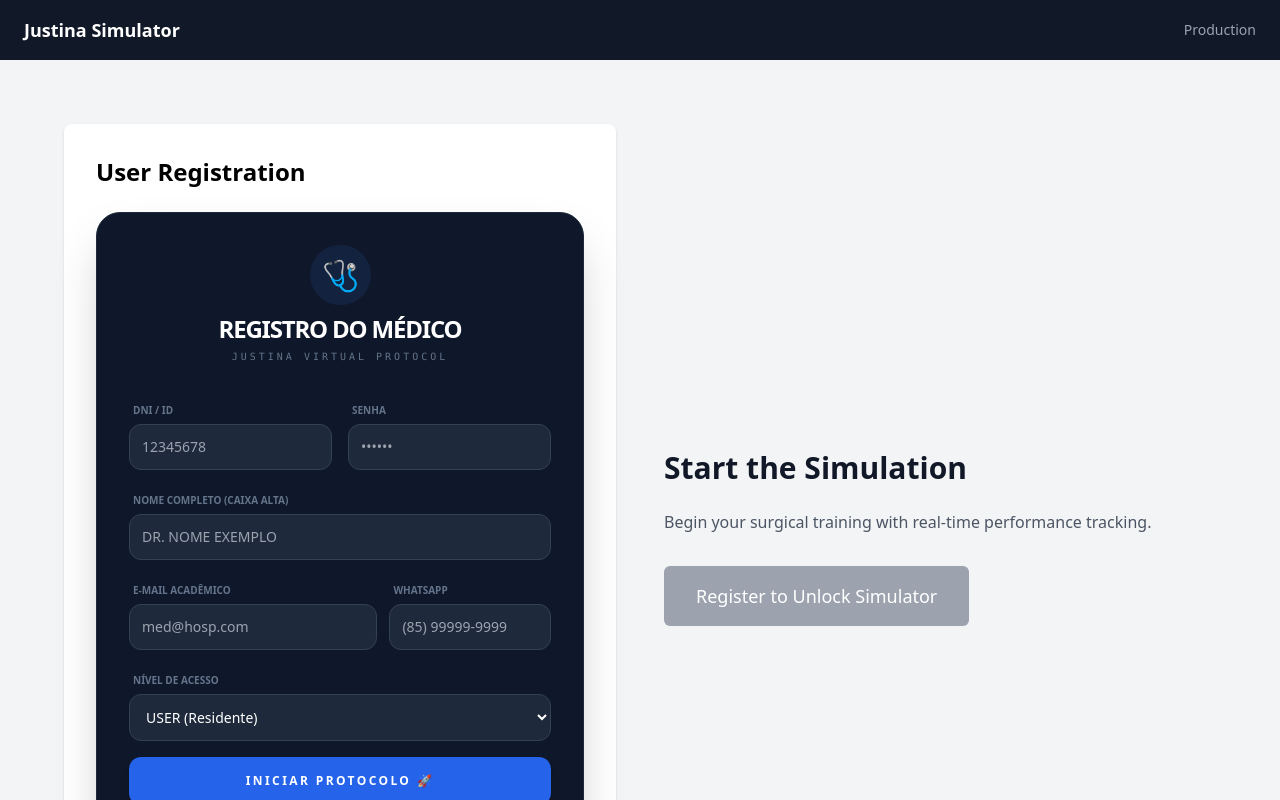
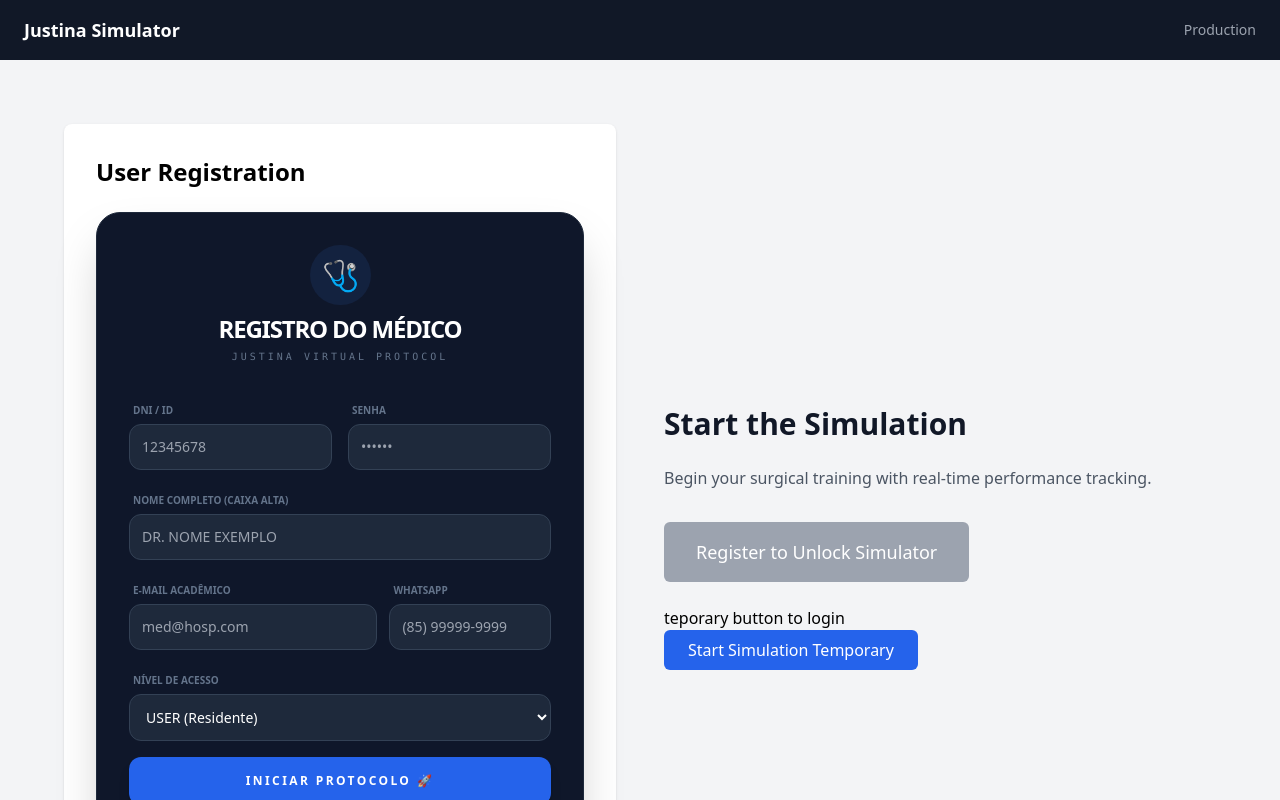
Before and after one commit to No-Country-simulation/S02-26-E25-JustinaVirtual, a React (Vite) app in the folder frontend/: page / in a window 1280 px wide. Shown: the top 800 px of the page. Built offline with nearby package versions, Linux system fonts and the light colour scheme.

Commit message:
Sergio PR fix

```diff
--- a/frontend/src/App.jsx
+++ b/frontend/src/App.jsx
@@ -1,5 +1,6 @@
 import { BrowserRouter, Routes, Route, Navigate } from "react-router-dom";
 import { TrainingSessionProvider } from "./contexts/TrainingSessionContext";
+import PrivateRoute from "./components/PrivateRoute";
 
 // Importações das Páginas
 import Home from "./pages/Home";
@@ -11,22 +12,24 @@ import Library from "./pages/Library";
 
 export default function App() {
   return (
+     <BrowserRouter>
         <TrainingSessionProvider>
-      <BrowserRouter>
            <Routes>
               {/* Fluxo Principal */}
               <Route path="/" element={<Home />} />
               <Route path="/login" element={<Login />} />
+                 <Route path="/library" element={<Library />} />
+              {/* Rota de Segurança */}
+              <Route element={<PrivateRoute />}>
                  <Route path="/dashboard" element={<Dashboard />} />
                  <Route path="/training" element={<TrainingSessionPage />} />
                  <Route path="/simulator" element={<Simulator />} />
-          <Route path="/library" element={<Library />} />
 
-          {/* Rota de Segurança */}
                  {/* Se o médico se perder, ele volta para a Home */}
                  <Route path="*" element={<Navigate to="/" replace />} />
+              </Route>
            </Routes>
+        </TrainingSessionProvider>
      </BrowserRouter>
-    </TrainingSessionProvider>
   );
 }
--- a/frontend/src/components/MainSection.jsx
+++ b/frontend/src/components/MainSection.jsx
@@ -1,6 +1,7 @@
 import { Link } from "react-router-dom";
 import RegistrationForm from "./RegistrationForm";
 import { useState, useEffect } from "react";
+import Button from "./ui/Button";
 
 export default function MainSection() {
   // Estado para saber se o usuário está registrado
@@ -59,7 +60,18 @@ export default function MainSection() {
             >
               Register to Unlock Simulator
             </button>
+
           )}
+          <div>
+            <br/>
+          <label>teporary button to login</label>
+          <br/>
+          <Link to="/login">
+            <Button>
+              Start Simulation Temporary
+            </Button>
+          </Link>
+          </div>
         </div>
 
       </div>
--- a/frontend/src/pages/Dashboard.jsx
+++ b/frontend/src/pages/Dashboard.jsx
@@ -69,7 +69,7 @@ export default function Dashboard() {
             <Button
               size="lg"
               className="w-full"
-              onClick={() => navigate("/treinamento")}
+              onClick={() => navigate("/training")}
             >
               Start Training
             </Button>
```
Lines whose indentation alone changed are shown as unchanged.
